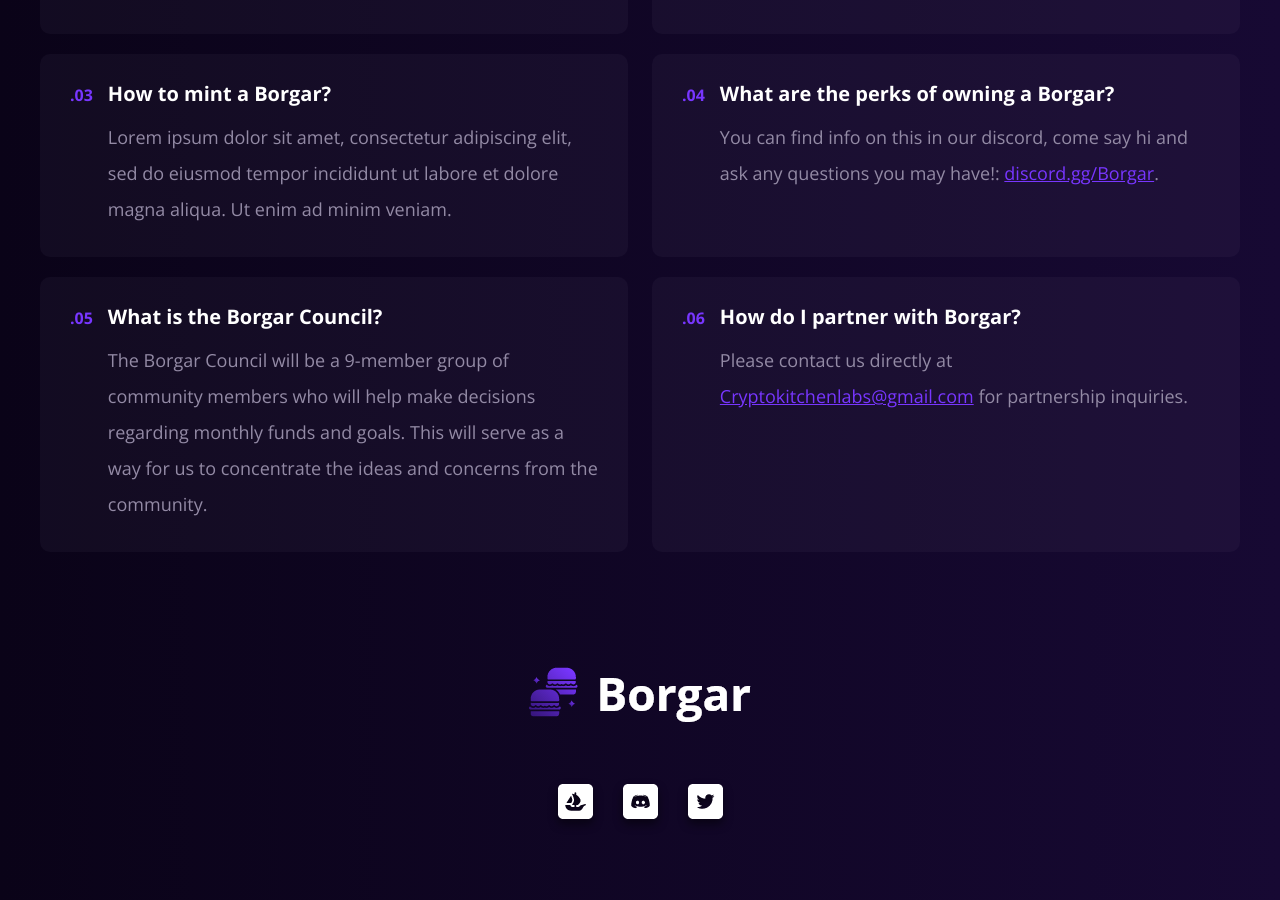
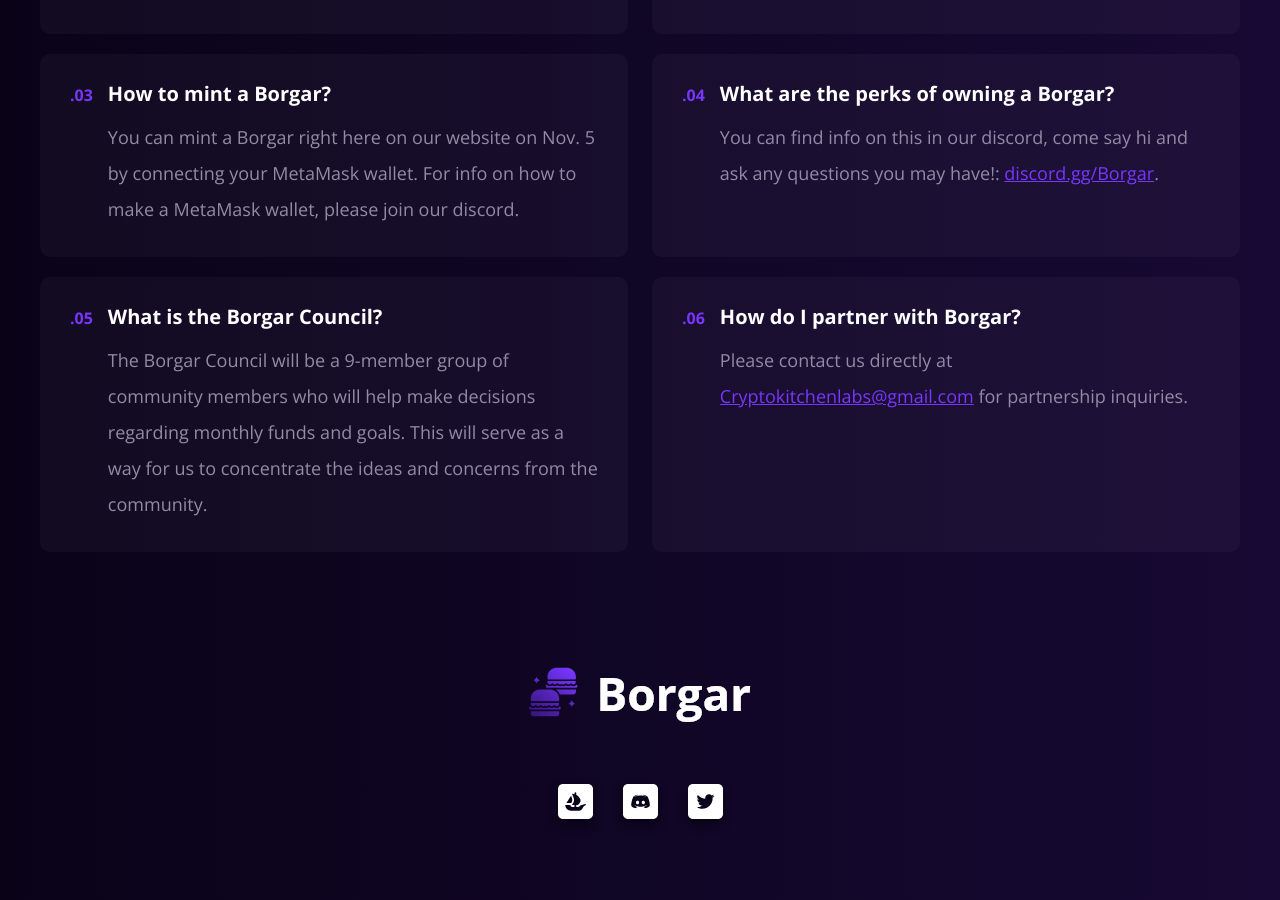
Before and after one commit to TechJohnson/Borgar, a React (Create React App) app: page / in a window 1280 px wide. Shown: the part 4544-5444 px from the top of the page. Built offline with nearby package versions, Linux system fonts and the light colour scheme.

Commit message:
Update about us section

```diff
--- a/src/about-us.js
+++ b/src/about-us.js
@@ -31,7 +31,7 @@
                         <p className="step-time">.03</p>
                         <div className="content">
                             <h2>How to mint a Borgar?</h2>
-                            <p>Lorem ipsum dolor sit amet, consectetur adipiscing elit, sed do eiusmod tempor incididunt ut labore et dolore magna aliqua. Ut enim ad minim veniam.</p>
+                            <p>You can mint a Borgar right here on our website on Nov. 5 by connecting your MetaMask wallet. For info on how to make a MetaMask wallet, please join our discord.</p>
                         </div>
                     </div>
                     <div className="about-box">
```
